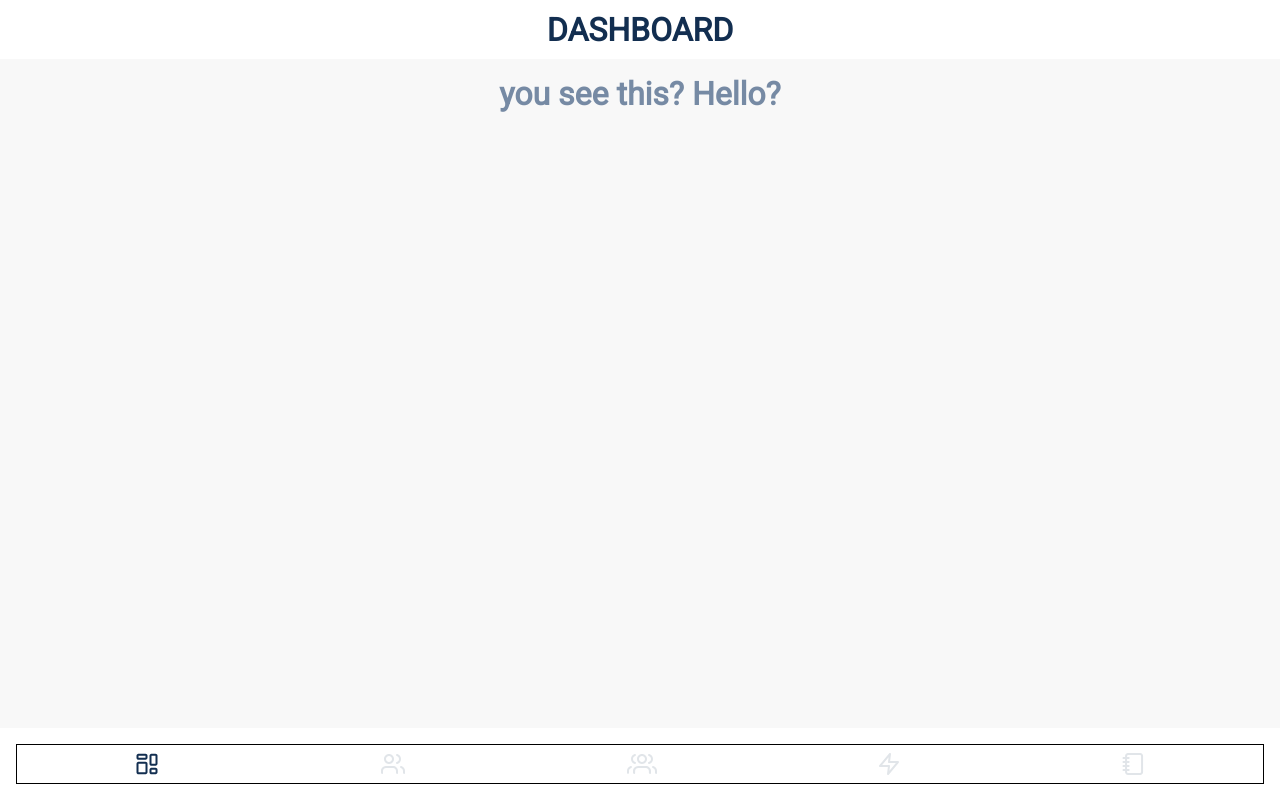
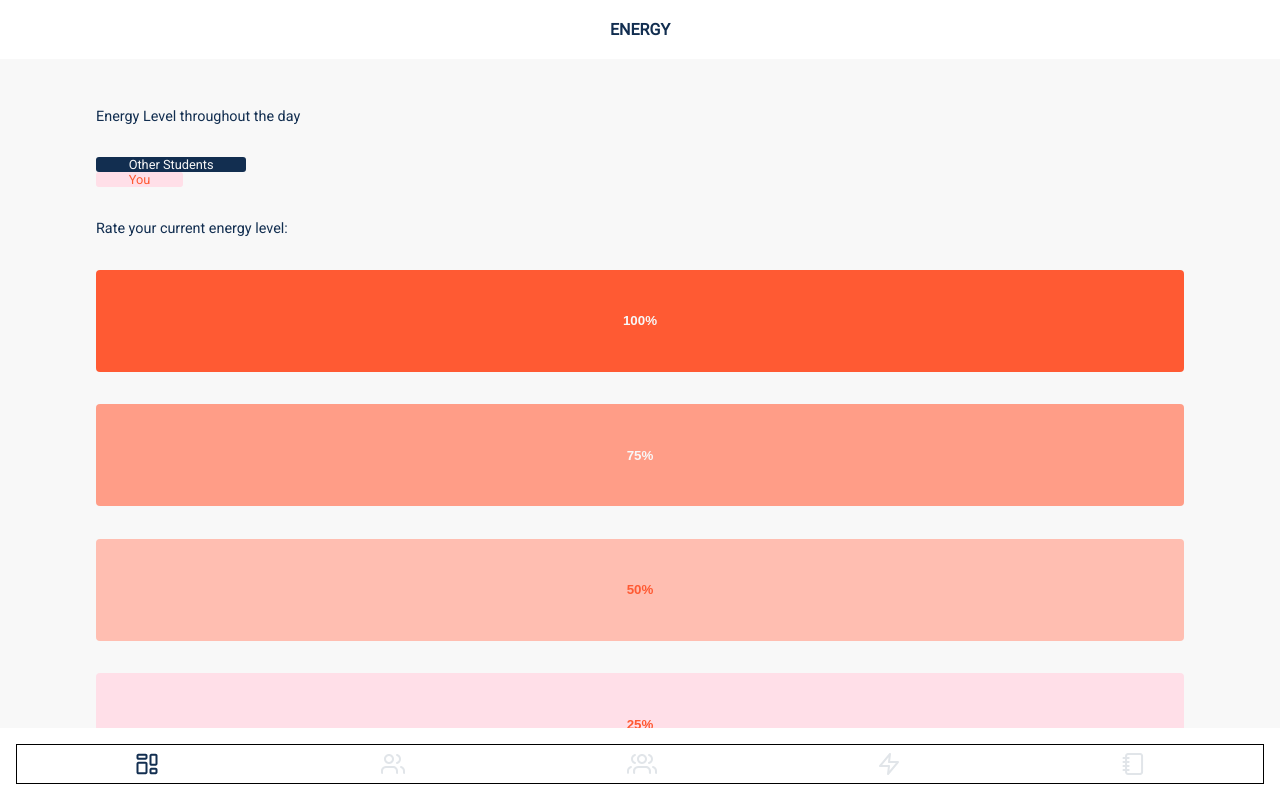
Before and after one commit to mpagels/companion-group, a website: page src/energy.html in a window 1280 px wide. Drawn offline with Linux system fonts and the light colour scheme.

Commit message:
add energy page layout and buttons

```diff
--- a/src/css/pages/_energy.css
+++ b/src/css/pages/_energy.css
@@ -0,0 +1,83 @@
+h1 {
+  font-size: 100%;
+}
+
+.energy__elttd-title {
+  color: var(--color-dark-blue);
+  font-size: 0.9rem;
+  padding-top: 3%;
+  padding-bottom: 3%;
+}
+.energy__elttd-chartbox {
+  position: relative;
+  justify-content: center;
+}
+.energy__elttd-charts {
+  position: relative;
+}
+
+.energy-elttd-charts-labels-other-students,
+.energy-elttd-charts-labels-you {
+  font-size: 0.8rem;
+  border-radius: 3px;
+  position: relative;
+  text-align: center;
+  width: max-content;
+
+  padding-left: 3%;
+  padding-right: 3%;
+}
+
+.energy-elttd-charts-labels-other-students {
+  background-color: var(--color-dark-blue);
+  color: var(--color-light-white);
+}
+
+.energy-elttd-charts-labels-you {
+  background-color: var(--color-lighter-orange);
+  color: var(--color-dark-orange);
+}
+
+.energy__rycel-title {
+  color: var(--color-dark-blue);
+  font-size: 0.9rem;
+  padding-top: 3%;
+  padding-bottom: 3%;
+}
+
+.energy-button-1,
+.energy-button-2,
+.energy-button-3,
+.energy-button-4 {
+  width: 85vw;
+  padding-bottom: 4%;
+  padding-top: 4%;
+  border: none;
+  border-radius: 4px;
+  font-weight: bold;
+}
+.energy-button-1 {
+  background-color: var(--color-dark-orange);
+  margin-bottom: 3%;
+  color: var(--color-light-white);
+}
+
+.energy-button-2 {
+  background-color: var(--color-medium-orange);
+  margin-bottom: 3%;
+  color: var(--color-light-white);
+}
+
+.energy-button-3 {
+  background-color: var(--color-light-orange);
+  margin-bottom: 3%;
+  color: var(--color-dark-orange);
+}
+
+.energy-button-4 {
+  background-color: var(--color-lighter-orange);
+  margin-bottom: 3%;
+  color: var(--color-dark-orange);
+}
+
+/* test */
--- a/src/energy.html
+++ b/src/energy.html
@@ -8,8 +8,37 @@
     <title>Document</title>
   </head>
   <body class="container energy">
-    <header><h1>DASHBOARD</h1></header>
-    <main><h1>you see this? Hello?</h1></main>
+    <header><h1 class="energy__title">ENERGY</h1></header>
+    <main>
+      <div class="energy__elttd">
+        <div class="energy__elttd-title">Energy Level throughout the day</div>
+        <div class="energy__elttd-chartbox">
+
+        <div class="energy__elttd-charts-labels">
+          <div class="energy-elttd-charts-labels-other-students">
+            Other Students
+          </div>
+          <div class="energy-elttd-charts-labels-you">You</div>
+        </div>
+      </div>
+      <div class="energy__rycel">
+        <div class="energy__rycel-title">Rate your current energy level:</div>
+        <div class="energy__rycel-buttons">
+          <div class="energy__rycel-button-1">
+            <button class="energy-button-1">100%</button>
+          </div>
+          <div class="energy__rycel-button-2">
+            <button class="energy-button-2">75%</button>
+          </div>
+          <div class="energy__rycel-button-3">
+            <button class="energy-button-3">50%</button>
+          </div>
+          <div class="energy__rycel-button-4">
+            <button class="energy-button-4">25%</button>
+          </div>
+        </div>
+      </div>
+    </main>
     <footer>
       <nav>
         <ul>
```
Also changed, not shown: src/css/_dashboard.css (added, +29 -0 lines).
